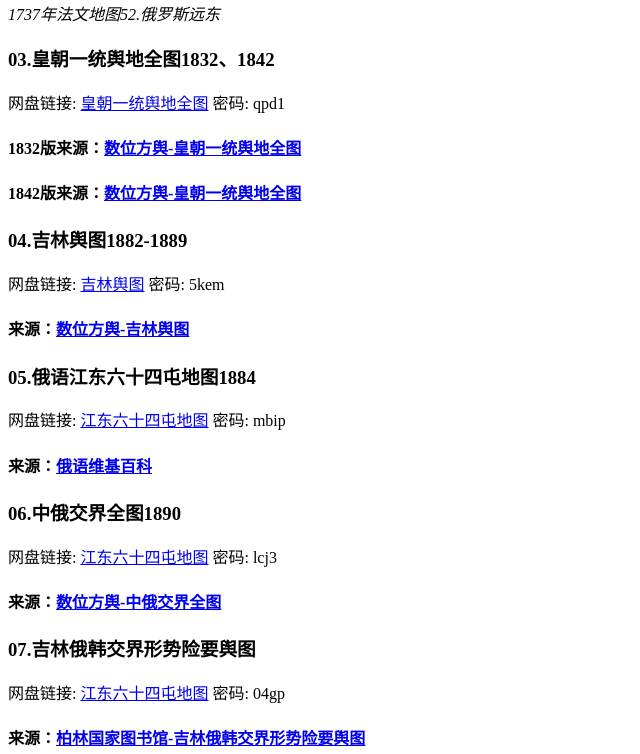
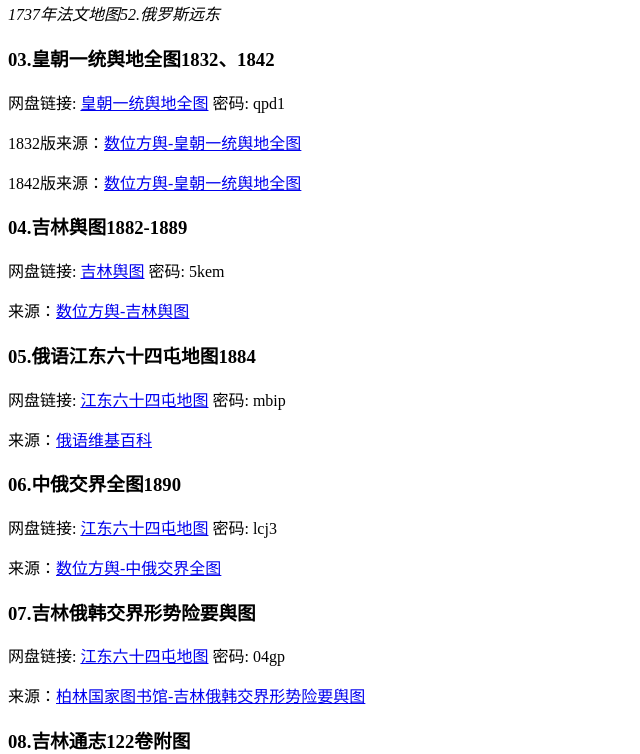
Before and after one commit to Kuanzin0562/maps_Outer_Northeast_China.github.io, a plain HTML site: page index.html in a window 1280 px wide. Shown: the part 11246-12000 px from the top of the page, without its empty margins (0-640 px from the left). Drawn offline with Linux system fonts and the light colour scheme.

Commit message:
Update index.html

```diff
--- a/index.html
+++ b/index.html
@@ -56,28 +56,28 @@
       <p><img border="0" src="https://github.com/Kuanzin0562/maps_Outer_Northeast_China.github.io/blob/main/52%20Carte%20des%20Pays%20traverses%20par%20le%20Cap.ne%20Beerings%20depuis%20la%20ville%20de%20Tobolsk%20jusqu'a%20Kamtsch....jp2?raw=true" width="500"/><br/><em>1737年法文地图52.俄罗斯远东</em></p>
     <h3>03.皇朝一统舆地全图1832、1842</h3>
       <p>网盘链接: <a href="https://pan.baidu.com/s/1K5mH_7ij52HCipNNDIfSYQ">皇朝一统舆地全图</a>  密码: qpd1</p>
-      <h4>1832版来源：<a href="https://digitalatlas.asdc.sinica.edu.tw/map_detail.jsp?id=A103000048">数位方舆-皇朝一统舆地全图</a></h4>
-      <h4>1842版来源：<a href="https://digitalatlas.asdc.sinica.edu.tw/map_detail.jsp?id=A103000049">数位方舆-皇朝一统舆地全图</a></h4>
+      <p>1832版来源：<a href="https://digitalatlas.asdc.sinica.edu.tw/map_detail.jsp?id=A103000048">数位方舆-皇朝一统舆地全图</a></p>
+      <p>1842版来源：<a href="https://digitalatlas.asdc.sinica.edu.tw/map_detail.jsp?id=A103000049">数位方舆-皇朝一统舆地全图</a></p>
     <h3>04.吉林舆图1882-1889</h3>
       <p>网盘链接: <a href="https://pan.baidu.com/s/1qvlTqZLnA9EEGwl2FW07Rw">吉林舆图</a>  密码: 5kem</p>
-      <h4>来源：<a href="https://digitalatlas.asdc.sinica.edu.tw/map_detail.jsp?id=A103000061">数位方舆-吉林舆图</a></h4>
+      <p>来源：<a href="https://digitalatlas.asdc.sinica.edu.tw/map_detail.jsp?id=A103000061">数位方舆-吉林舆图</a></p>
     <h3>05.俄语江东六十四屯地图1884</h3>
       <p>网盘链接: <a href="https://pan.baidu.com/s/1jxTKs0djmrFAiGdDQYmh_w">江东六十四屯地图</a>  密码: mbip</p>
-      <h4>来源：<a href="https://ru.wikipedia.org/wiki/Шестьдесят_четыре_деревни_к_востоку_от_реки_Амур">俄语维基百科</a></h4>
+      <p>来源：<a href="https://ru.wikipedia.org/wiki/Шестьдесят_четыре_деревни_к_востоку_от_реки_Амур">俄语维基百科</a></p>
     <h3>06.中俄交界全图1890</h3>
       <p>网盘链接: <a href="https://pan.baidu.com/s/1gm9ibCrERj1v1h0c7OZE-A">江东六十四屯地图</a>  密码: lcj3</p>
-      <h4>来源：<a href="https://digitalatlas.asdc.sinica.edu.tw/map_detail.jsp?id=A103000028">数位方舆-中俄交界全图</a></h4>
+      <p>来源：<a href="https://digitalatlas.asdc.sinica.edu.tw/map_detail.jsp?id=A103000028">数位方舆-中俄交界全图</a></p>
     <h3>07.吉林俄韩交界形势险要舆图</h3>
       <p>网盘链接: <a href="https://pan.baidu.com/s/1SO510iMTDkyqJrwyn60-xg">江东六十四屯地图</a>  密码: 04gp</p>
-      <h4>来源：<a href="https://digital.staatsbibliothek-berlin.de/werkansicht?PPN=PPN3346157245">柏林国家图书馆-吉林俄韩交界形势险要舆图</a></h4>
+      <p>来源：<a href="https://digital.staatsbibliothek-berlin.de/werkansicht?PPN=PPN3346157245">柏林国家图书馆-吉林俄韩交界形势险要舆图</a></p>
     <h3>08.吉林通志122卷附图</h3>
-      <h4>来源：<a href="https://archive.wul.waseda.ac.jp/kosho/ru06/ru06_02529/ru06_02529_0049/ru06_02529_0049.html">日本早稻田大学图书馆-吉林通志附图</a></h4>
+      <p>来源：<a href="https://archive.wul.waseda.ac.jp/kosho/ru06/ru06_02529/ru06_02529_0049/ru06_02529_0049.html">日本早稻田大学图书馆-吉林通志附图</a></p>
       <p>这套图价值很高，不过遗憾的是我现在还没有找到高清图</p>
     <h3>09.自制-俄罗斯滨海边疆区中国老地名全图（第一版） & 海参崴老乡-乌苏里江以东地区中国老地名全图（简编版）</h3>
-      <h4>网盘链接: <a href="https://pan.baidu.com/s/1A9zT0FhIZziqa4WlWFIl4w">俄罗斯滨海边疆区中国老地名全图（第一版）</a>  密码: i2o5</h4>
+      <p>网盘链接: <a href="https://pan.baidu.com/s/1A9zT0FhIZziqa4WlWFIl4w">俄罗斯滨海边疆区中国老地名全图（第一版）</a>  密码: i2o5</p>
       <p>海参崴老乡的图就贴在我的图的左上角</p>
     <h3>09.中国历史地图集</h3>
-      <h4>网盘链接: <a href="https://pan.baidu.com/s/1zG-K0mbMjyQN6eYLccKvRQ">中国历史地图集相关地图</a>  密码: o18r</h4>
+      <p>网盘链接: <a href="https://pan.baidu.com/s/1zG-K0mbMjyQN6eYLccKvRQ">中国历史地图集相关地图</a>  密码: o18r</p>
       <p>说实话这个官方图感觉早该更新了，有些都是错的</p>
   </body>
 </html>
```
